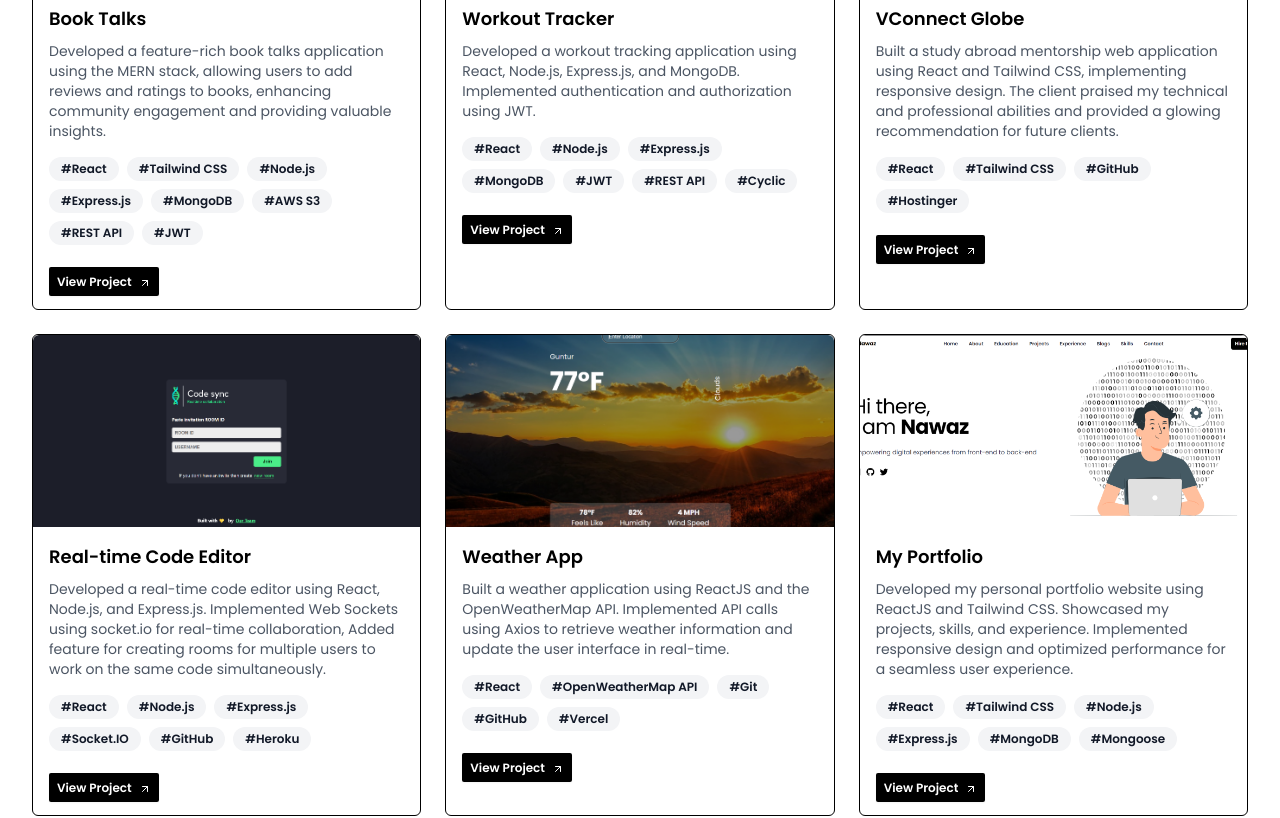
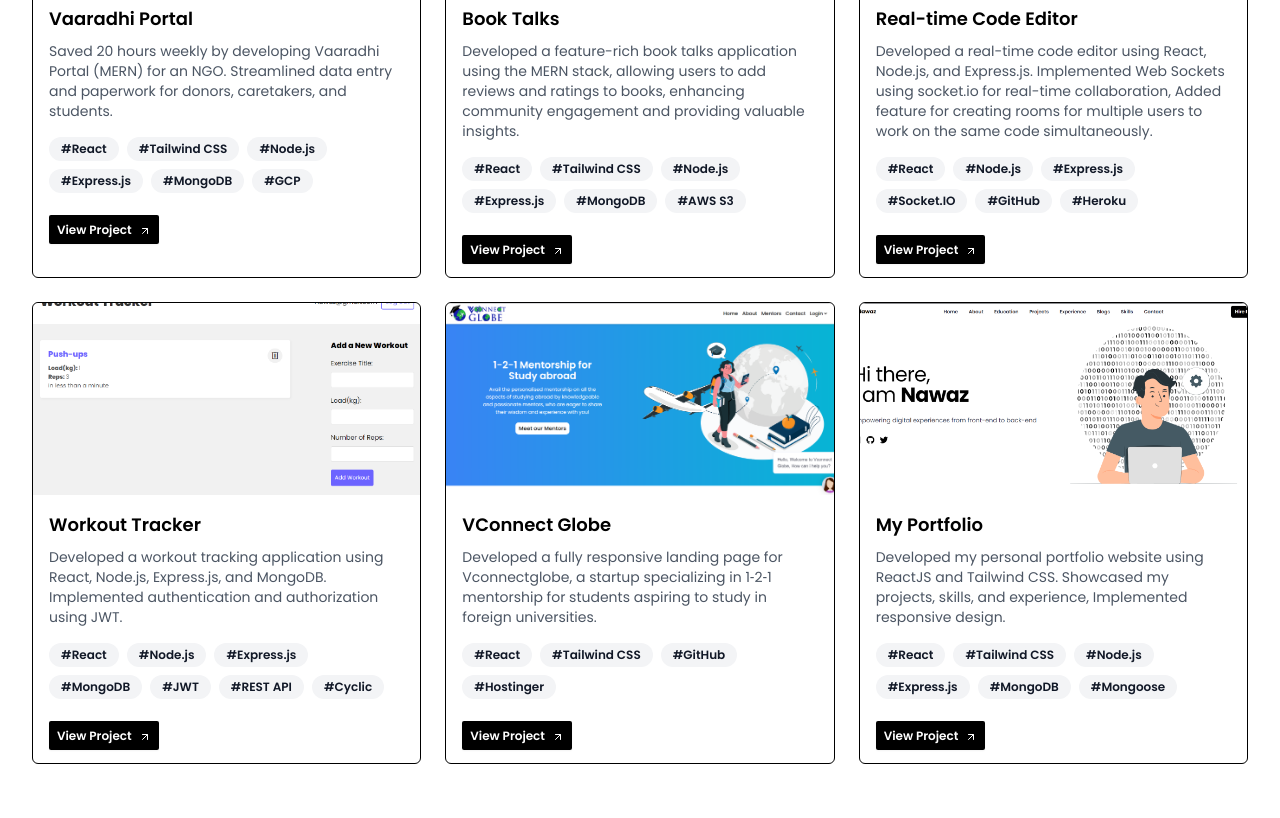
Before and after one commit to shaikahmadnawaz/my-portfolio, a React (Vite) app: page / in a window 1280 px wide. Shown: the part 1700-2518 px from the top of the page. Built offline with nearby package versions, Linux system fonts and the light colour scheme; no server answers.

Commit message:
vaaradhi added

```diff
--- a/src/components/Projects.jsx
+++ b/src/components/Projects.jsx
@@ -1,6 +1,21 @@
 import { ArrowUpRight } from "lucide-react";
 
 const projects = [
+  {
+    title: "Vaaradhi Portal",
+    imageUrl: "vaaradhi.png",
+    description:
+      "Saved 20 hours weekly by developing Vaaradhi Portal (MERN) for an NGO. Streamlined data entry and paperwork for donors, caretakers, and students.",
+    tags: [
+      "#React",
+      "#Tailwind CSS",
+      "#Node.js",
+      "#Express.js",
+      "#MongoDB",
+      "#GCP",
+    ],
+    url: "https://wayvaaradhi.org",
+  },
   {
     title: "Book Talks",
     imageUrl: "booktalks.png",
@@ -13,10 +28,23 @@ const projects = [
       "#Express.js",
       "#MongoDB",
       "#AWS S3",
-      "#REST API",
-      "#JWT",
     ],
     url: "https://github.com/shaikahmadnawaz/book-talks",
+  },
+  {
+    title: "Real-time Code Editor",
+    imageUrl: "code-editor.png",
+    description:
+      "Developed a real-time code editor using React, Node.js, and Express.js. Implemented Web Sockets using socket.io for real-time collaboration, Added feature for creating rooms for multiple users to work on the same code simultaneously.",
+    tags: [
+      "#React",
+      "#Node.js",
+      "#Express.js",
+      "#Socket.IO",
+      "#GitHub",
+      "#Heroku",
+    ],
+    url: "https://github.com/shaikahmadnawaz/realtime-code-editor",
   },
   {
     title: "Workout Tracker",
@@ -38,38 +66,16 @@ const projects = [
     title: "VConnect Globe",
     imageUrl: "vconnectglobe.png",
     description:
-      "Built a study abroad mentorship web application using React and Tailwind CSS, implementing responsive design. The client praised my technical and professional abilities and provided a glowing recommendation for future clients.",
+      "Developed a fully responsive landing page for Vconnectglobe, a startup specializing in 1‑2‑1 mentorship for students aspiring to study in foreign universities.",
     tags: ["#React", "#Tailwind CSS", "#GitHub", "#Hostinger"],
     url: "https://github.com/shaikahmadnawaz/vconnectglobe",
   },
-  {
-    title: "Real-time Code Editor",
-    imageUrl: "code-editor.png",
-    description:
-      "Developed a real-time code editor using React, Node.js, and Express.js. Implemented Web Sockets using socket.io for real-time collaboration, Added feature for creating rooms for multiple users to work on the same code simultaneously.",
-    tags: [
-      "#React",
-      "#Node.js",
-      "#Express.js",
-      "#Socket.IO",
-      "#GitHub",
-      "#Heroku",
-    ],
-    url: "https://github.com/shaikahmadnawaz/realtime-code-editor",
-  },
-  {
-    title: "Weather App",
-    imageUrl: "react-weather-app.png",
-    description:
-      "Built a weather application using ReactJS and the OpenWeatherMap API. Implemented API calls using Axios to retrieve weather information and update the user interface in real-time.",
-    tags: ["#React", "#OpenWeatherMap API", "#Git", "#GitHub", "#Vercel"],
-    url: "https://github.com/shaikahmadnawaz/vconnectglobe",
-  },
+
   {
     title: "My Portfolio",
     imageUrl: "my-portfolio.png",
     description:
-      "Developed my personal portfolio website using ReactJS and Tailwind CSS. Showcased my projects, skills, and experience. Implemented responsive design and optimized performance for a seamless user experience.",
+      "Developed my personal portfolio website using ReactJS and Tailwind CSS. Showcased my projects, skills, and experience, Implemented responsive design.",
     tags: [
       "#React",
       "#Tailwind CSS",
```
Also changed, not shown: 2 other files (tests, documents, lock files or other folders).
